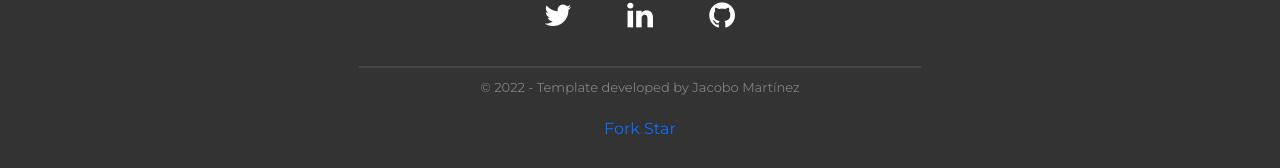
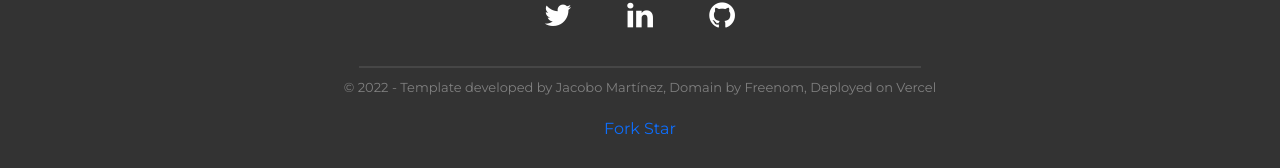
Before and after one commit to KyleGamezYT/portfolio, a website built with Parcel: page src/index.html in a window 1280 px wide. Shown: the part 3385-3553 px from the top of the page. Built offline with nearby package versions, Linux system fonts and the light colour scheme.

Commit message:
Credited The providers

```diff
--- a/src/index.html
+++ b/src/index.html
@@ -233,7 +233,7 @@
       <!-- Notice: if you want to give me some credit, it will be huge for me! if not, put your data on it -->
       <p class="footer__text">
         © 2022 - Template developed by
-        <a rel="noreferrer" href="https://github.com/cobidev" target="_blank">Jacobo Martínez</a>
+        <a rel="noreferrer" href="https://github.com/cobidev" target="_blank">Jacobo Martínez, Domain by Freenom, Deployed on Vercel</a>
       </p>
 
       <!-- TO DO: remove this entire paragraph once you finish your portfolio -->
```
